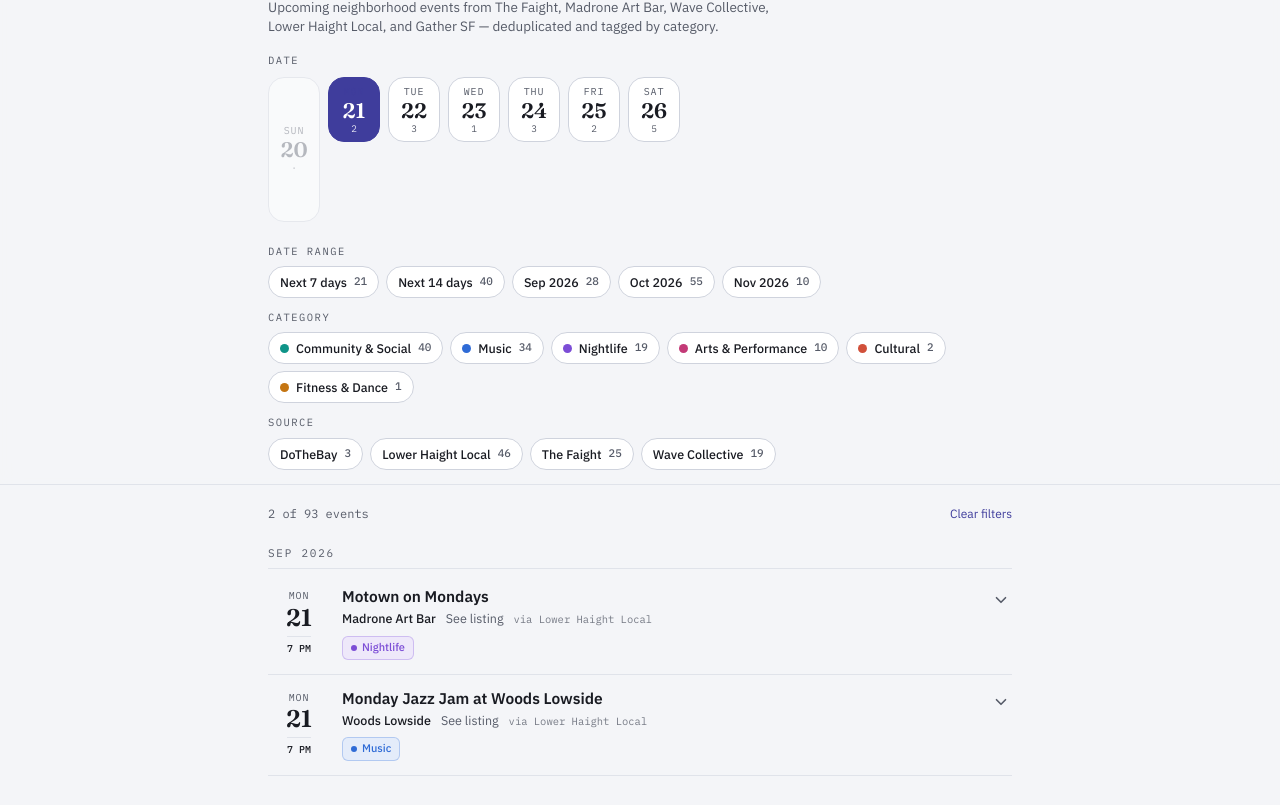
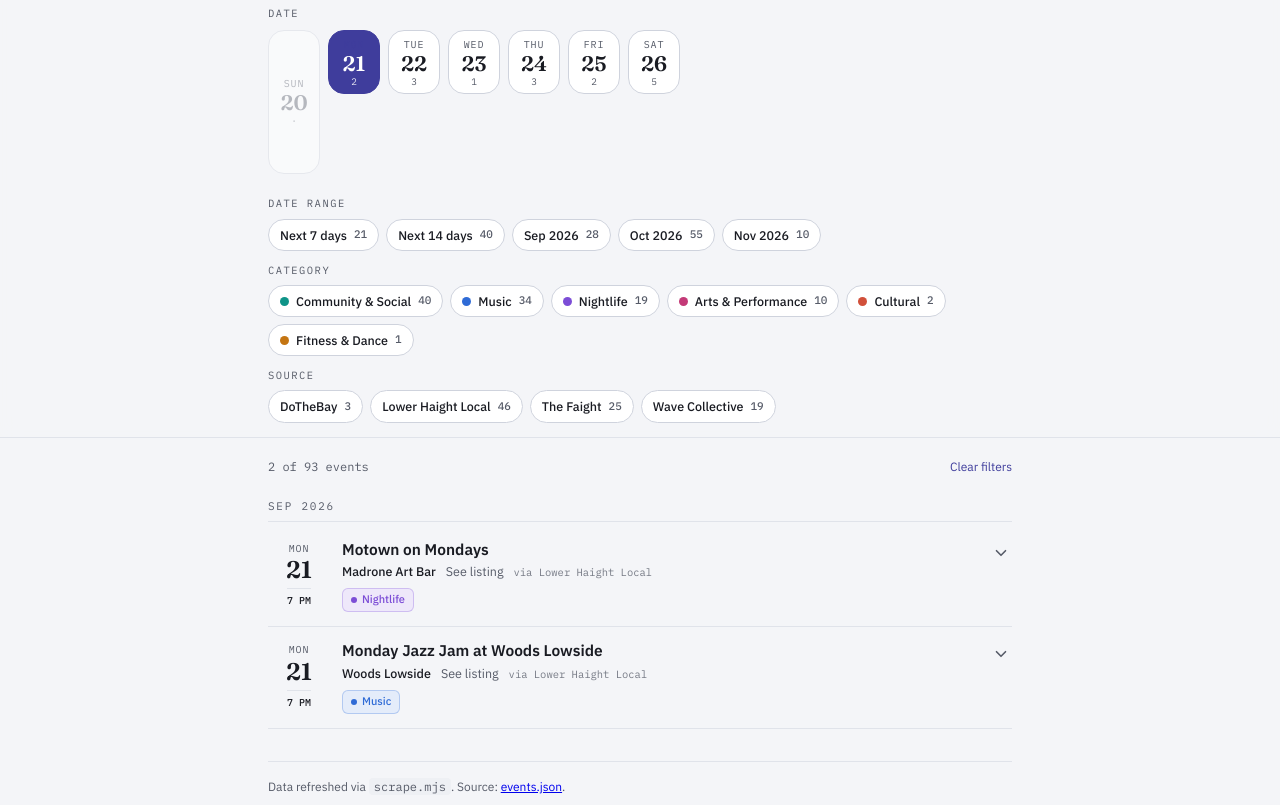
Before and after one commit to jenkliu/sf-events, a website: page index.html in a window 1280 px wide. Shown: the part 89-894 px from the top of the page. Drawn offline with Linux system fonts and the light colour scheme.

Commit message:
remove paragraph text

```diff
--- a/index.html
+++ b/index.html
@@ -134,7 +134,6 @@
   <div class="head-inner">
     <p class="eyebrow">Lower Haight &amp; Nearby</p>
     <h1>Lower Haight Marquee</h1>
-    <p class="sub">Upcoming neighborhood events from The Faight, Madrone Art Bar, Wave Collective, Lower Haight Local, and Gather SF &mdash; deduplicated and tagged by category.</p>
     <div class="filters" id="filters">
       <div>
         <div class="filter-label">Date</div>
```
